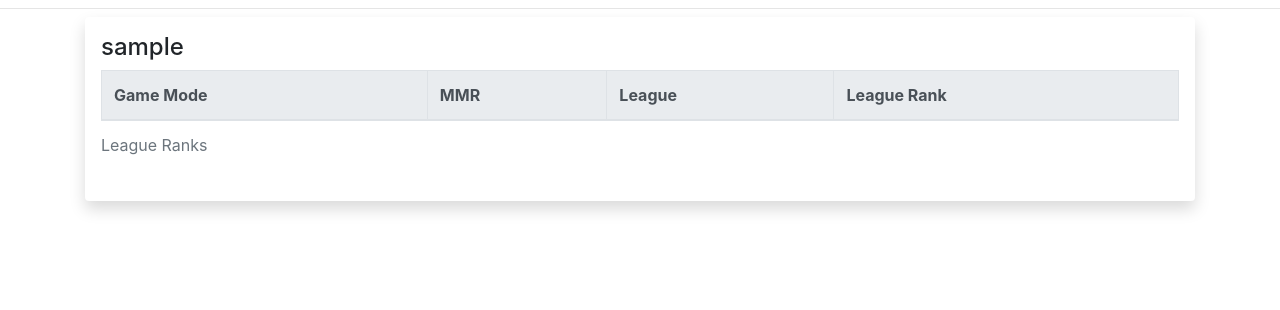
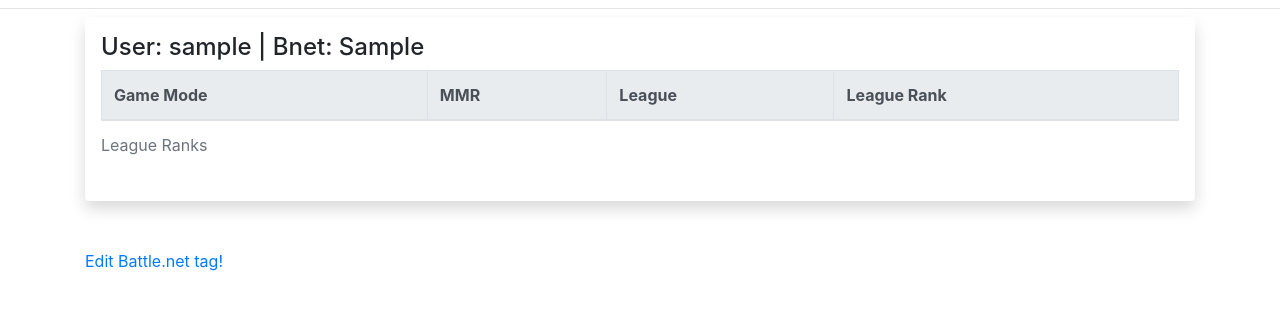
Before and after one commit to IOLevi/hotsapi, a Flask app: the page made by app.py in a window 1280 px wide. Shown: the part 56-366 px from the top of the page. Run offline with Flask 2, Linux system fonts and the light colour scheme; the first user in the database is signed in; tables that the repository leaves empty hold one stand-in row (Sample ...); lists and menus that the app fills with data are empty; some libraries are stand-ins or nearby versions.

Commit message:
allow user to edit battlenet tag from user page

```diff
--- a/app.py
+++ b/app.py
@@ -84,7 +84,7 @@ def edit_profile():
         current_user.hotslogs = form.hotslogs.data
         current_user.save()
         flash('Your changes have been saved.')
-        return redirect(url_for('edit_profile'))
+        return redirect(url_for('user', username=current_user.username))
     elif request.method == 'GET':
         form.hotslogs.data = current_user.hotslogs
     return render_template('edit_profile.html', title='Edit Profile',
--- a/static/datatable.js
+++ b/static/datatable.js
@@ -9,7 +9,7 @@ $(document).ready(function () {
 $(window).scroll(function () {
   var scroll = $(window).scrollTop();
 
-  if (scroll >= 200) {
+  if (scroll >= 100) {
     $('#stickyheader').addClass('isStuck',);
     $('#stickyheader').addClass('container-fluid');
     $('#stickyheader').removeClass('container');
--- a/templates/base.html
+++ b/templates/base.html
@@ -21,7 +21,7 @@
 
   <div id="mynav" class="container-fluid">
             <nav class="navbar navbar-expand-lg navbar-light bg-light">
-                <a class="navbar-brand" href="#">IOLEVI HOTS</a>
+                <a class="navbar-brand" href={{ url_for('index') }}>IOLEVI HOTS</a>
                 <button class="navbar-toggler" type="button" data-toggle="collapse" data-target="#navbarNavDropdown" aria-controls="navbarNavDropdown" aria-expanded="false" aria-label="Toggle navigation">
                     <span class="navbar-toggler-icon"></span>
                 </button>
--- a/templates/index.html
+++ b/templates/index.html
@@ -23,7 +23,7 @@
   <body>
   <div id="mynav" class="container-fluid">
             <nav class="navbar navbar-expand-lg navbar-light bg-light">
-                <a class="navbar-brand" href="#">IOLEVI HOTS</a>
+                <a class="navbar-brand" href={{ url_for('index') }}>IOLEVI HOTS</a>
                 <button class="navbar-toggler" type="button" data-toggle="collapse" data-target="#navbarNavDropdown" aria-controls="navbarNavDropdown" aria-expanded="false" aria-label="Toggle navigation">
                     <span class="navbar-toggler-icon"></span>
                 </button>
--- a/templates/user.html
+++ b/templates/user.html
@@ -3,7 +3,7 @@
 {% block content %}
 
 <div class="container shadow p-3 mb-5 bg-white rounded">
-    <h4> {{ current_user.username }} </h4>
+    <h4> User: {{ current_user.username }} | Bnet: {{current_user.hotslogs}} </h4>
 <table id='myTable' class="table table-striped table-bordered table-hover">
     <caption>League Ranks</caption>
     <thead class='thead-light'>
@@ -18,6 +18,14 @@
     </tbody>
 </table>
 </div>
+
+{% if current_user.hotslogs == none %}
+<a href={{ url_for('edit_profile') }}>No data? Add a Battle.net tag!</a>
+{% else %}
+
+<a href={{ url_for('edit_profile') }}>Edit Battle.net tag!</a>
+{% endif %}
+
 {% endblock %}
 
 {%block script %}
```
